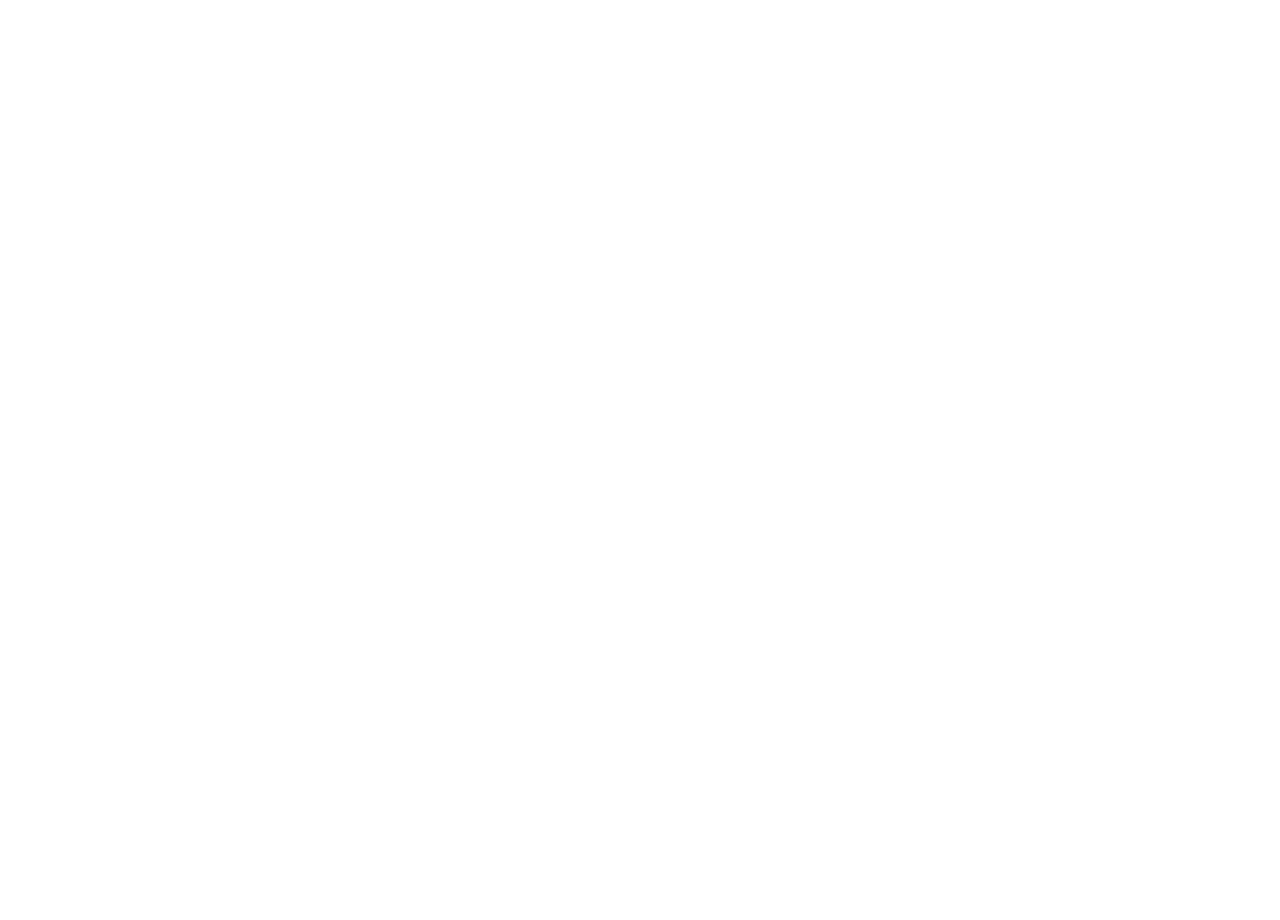
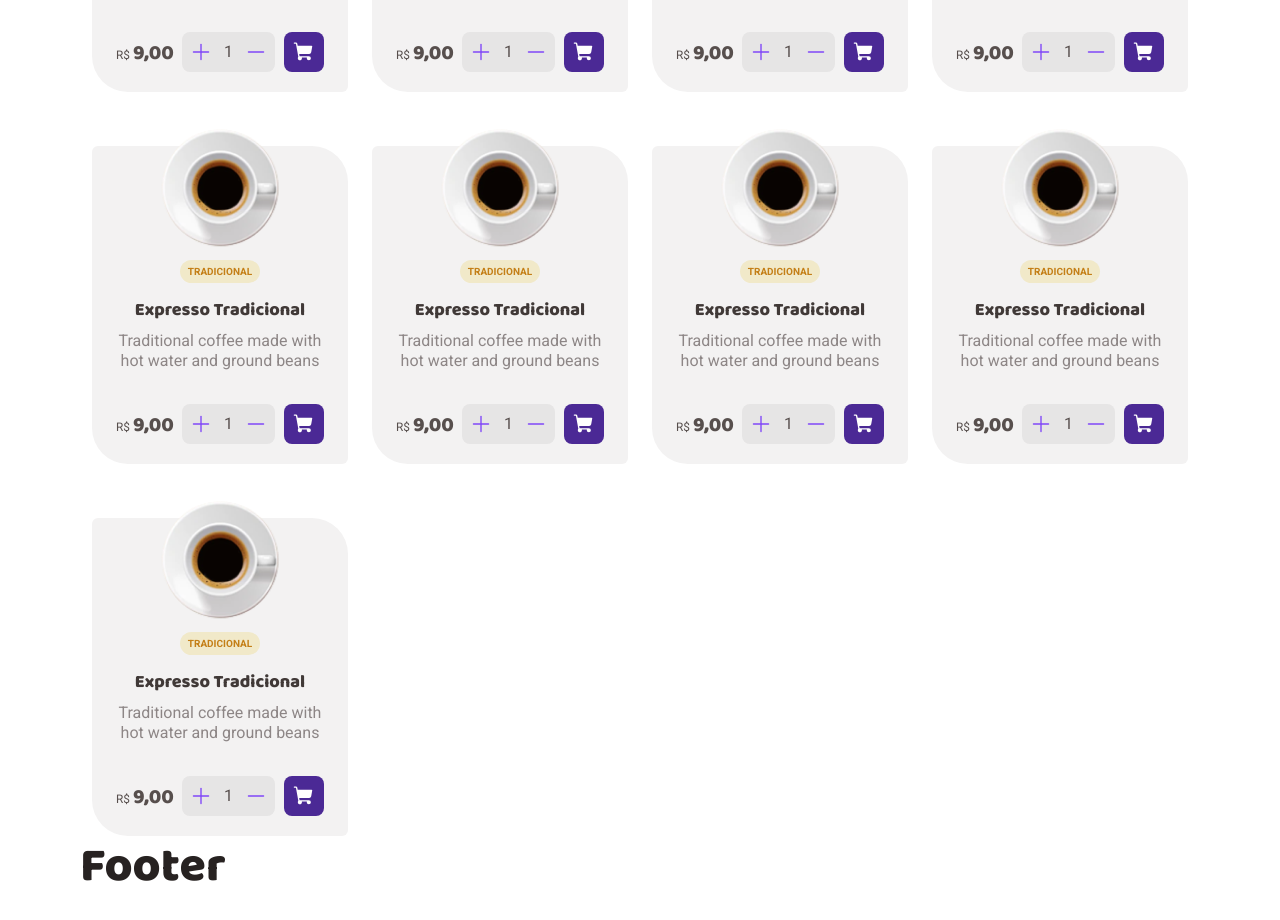
Before and after one commit to marcosvaldeni/coffeedelivery, a React (Vite) app: page / in a window 1280 px wide. Shown: the part 1040-1960 px from the top of the page. Before the commit the page ends 800 px from the top, so only its background shows below. Built offline with nearby package versions, Linux system fonts and the light colour scheme.

Commit message:
Coffee list grid

```diff
--- /dev/null
+++ b/src/components/CoffeCard/index.tsx
@@ -0,0 +1,32 @@
+import { Actions, CardContainer, CartActions, CartButton, CoffeeTag } from './styles';
+
+import traditionalEspresso from '../../assets/imgs/traditional_espresso.png';
+import { Minus, Plus, ShoppingCart } from 'phosphor-react';
+
+export function CoffeeCard() {
+  return (
+    <CardContainer>
+      <img src={traditionalEspresso} alt="Upper view of a traditional Espresso" />
+
+      <CoffeeTag>Tradicional</CoffeeTag>
+
+      <h3>Expresso Tradicional</h3>
+      <p>Traditional coffee made with hot water and ground beans</p>
+
+      <Actions>
+        <span>R$ <strong>9,00</strong></span>
+
+        <div>
+          <CartActions>
+            <Plus size={22} />
+            <span>1</span>
+            <Minus size={22} />
+          </CartActions>
+          <CartButton>
+            <ShoppingCart size={22} weight="fill" />
+          </CartButton>
+        </div>
+      </Actions>
+    </CardContainer>
+  );
+}
--- /dev/null
+++ b/src/components/CoffeCard/styles.ts
@@ -0,0 +1,130 @@
+import styled from 'styled-components';
+
+export const CardContainer = styled.div`
+  width: 24rem;
+  margin-top: 3.375rem;
+  padding: 0 1.5rem 1.25rem 1.5rem;
+
+  background: ${props => props.theme['base-card']};
+  border-radius: 6px 36px;
+
+  display: flex;
+  flex-direction: column;
+  align-items: center;
+
+  img {
+    margin-top: -1.125rem;
+  }
+
+  h3 {
+    margin-top: 1rem;
+  }
+
+  > p {
+    margin-top: 0.5rem;
+    color: ${props => props.theme['base-label']};
+    font-size: 0.875;
+    text-align: center;
+  }
+
+  @media (min-width: 575px) {
+    width: 20rem;
+  }
+
+  @media (min-width: 1200px) {
+    width: 16rem;
+  }
+`;
+
+export const CoffeeTag = styled.span`
+  margin-top: 0.75rem;
+  padding: 2px 8px;
+  border-radius: 100px;
+  background: ${props => props.theme['primary-100']};
+  font-size: 0.625rem;
+  font-weight: 800;
+  height: calc(0.625rem + 13px);
+  color: ${props => props.theme['primary-900']};
+  text-transform: uppercase;
+  display: inline-block;
+`;
+
+export const Actions = styled.div`
+  width: 100%;
+  margin-top: 2rem;
+  display: flex;
+  align-items: center;
+  justify-content: space-between;
+
+  > div {
+    display: flex;
+    align-items: center;
+    gap: 0.3125rem;
+  }
+
+  > span {
+    margin-top: 5px;
+    margin-right: 0.5rem;
+    display: inline-block;
+
+    > strong {
+      font-family: 'Baloo 2';
+      font-weight: 800;
+      font-size: 2rem;
+    }
+  }
+
+  @media (min-width: 1200px) {
+    > span {
+      font-size: 0.74rem;
+      > strong {
+        font-size: 1.3rem;
+      }
+    }
+  }
+`;
+
+export const CartActions = styled.div`
+  height: 2.5rem;
+  margin-right: 4px;
+  padding: 0 8px;
+  border-radius: 8px;
+
+  background: ${props => props.theme['base-button']};
+
+  display: flex;
+  align-items: center;
+  justify-content: center;
+  gap: 12px;
+
+  > svg {
+    color: ${props => props.theme['secondary-500']};
+    cursor: pointer;
+
+    &:hover {
+      color: ${props => props.theme['secondary-900']};
+    }
+  }
+`;
+
+export const CartButton = styled.div`
+  width: 2.5rem;
+  height: 2.5rem;
+  background: ${props => props.theme['secondary-900']};
+  border-radius: 8px;
+  cursor: pointer;
+  transition: all ;
+
+  display: flex;
+  align-items: center;
+  justify-content: center;
+  transition: all 0.5s;
+
+  > svg {
+    color:  ${props => props.theme.white};
+  }
+
+  &:hover {
+    background: ${props => props.theme['secondary-500']};
+  }
+`;
--- /dev/null
+++ b/src/components/CoffeeList/index.tsx
@@ -0,0 +1,41 @@
+import { CoffeeCard } from "../CoffeCard";
+import { CardContainer, ListContainer } from "./styles";
+
+export function CoffeeList() {
+  return (
+    <ListContainer>
+      <h2>Out Coffees</h2>
+
+      <div>
+        <CardContainer>
+          <CoffeeCard />
+        </CardContainer>
+        <CardContainer>
+          <CoffeeCard />
+        </CardContainer>
+        <CardContainer>
+          <CoffeeCard />
+        </CardContainer>
+        <CardContainer>
+          <CoffeeCard />
+        </CardContainer>
+        <CardContainer>
+          <CoffeeCard />
+        </CardContainer>
+        <CardContainer>
+          <CoffeeCard />
+        </CardContainer>
+        <CardContainer>
+          <CoffeeCard />
+        </CardContainer>
+        <CardContainer>
+          <CoffeeCard />
+        </CardContainer>
+        <CardContainer>
+          <CoffeeCard />
+        </CardContainer>
+
+      </div>
+    </ListContainer>
+  );
+}
--- /dev/null
+++ b/src/components/CoffeeList/styles.ts
@@ -0,0 +1,30 @@
+import styled from 'styled-components';
+
+export const ListContainer = styled.section`
+  margin-top: 2rem;
+
+  > div {
+    display: grid;
+
+    grid-template-columns: repeat(auto-fit, minmax(25rem, 1fr));
+    grid-template-rows: repeat(auto-fit, auto-fit);
+  }
+
+  @media (min-width: 575px) {
+    > div {
+      grid-template-columns: repeat(auto-fit, minmax(21rem, 1fr));
+    }
+  }
+
+  @media (min-width: 1200px) {
+    > div {
+      grid-template-columns: repeat(auto-fit, minmax(17rem, 1fr));
+    }
+  }
+`;
+
+export const CardContainer = styled.div`
+  display: flex;
+  align-items: center;
+  justify-content: center;
+`;
--- /dev/null
+++ b/src/components/Footer/index.tsx
@@ -0,0 +1,9 @@
+import { FooterContainer } from './styles';
+
+export function Footer() {
+  return (
+    <FooterContainer>
+      <h1>Footer</h1>
+    </FooterContainer>
+  );
+}
--- /dev/null
+++ b/src/components/Footer/styles.ts
@@ -0,0 +1,7 @@
+import styled from 'styled-components';
+
+export const FooterContainer = styled.footer`
+  height: 100rem;
+  color: red;
+
+`;
--- a/src/components/Landing/styles.ts
+++ b/src/components/Landing/styles.ts
@@ -57,14 +57,9 @@ export const InfoDiv = styled.div`
   }
 
   li + li {
-    margin-top: 1rem;
-  }
-
-  @media (min-width: 575px) {
-
+    margin-top: 1.3rem;
   }
 `;
-
 
 const SpanBase = styled.span`
   padding: 0.5rem;
--- a/src/layouts/DefaultLayout.tsx
+++ b/src/layouts/DefaultLayout.tsx
@@ -1,4 +1,5 @@
 import { Outlet } from 'react-router-dom';
+import { Footer } from '../components/Footer';
 import { Header } from '../components/Header';
 
 export function DefaultLayout() {
@@ -6,6 +7,7 @@ export function DefaultLayout() {
     <>
       <Header />
       <Outlet />
+      <Footer />
     </>
   )
 }
--- a/src/pages/Home/index.tsx
+++ b/src/pages/Home/index.tsx
@@ -1,9 +1,11 @@
+import { CoffeeList } from "../../components/CoffeeList";
 import { Landing } from "../../components/Landing";
 
 export function Home() {
   return (
     <>
       <Landing />
+      <CoffeeList />
     </>
   );
 }
--- a/src/styles/global.ts
+++ b/src/styles/global.ts
@@ -38,7 +38,10 @@ export const GlobalStyle = createGlobalStyle`
 
   body {
     background: ${pros => pros.theme.background};
-    background: url(${background}) no-repeat center 100px / cover;
+    background: url(${background});
+    background-repeat: no-repeat;
+    background-position: left top;
+
     color: ${pros => pros.theme['base-text']};
 		-webkit-font-smoothing: antialiased;
   }
--- a/src/styles/themes/default.tsx
+++ b/src/styles/themes/default.tsx
@@ -15,6 +15,7 @@ export const defaultTheme = {
   'base-hover': '#D7D5D5',
   'base-button': '#E6E5E5',
   'base-input': '#EDEDED',
+  'base-card': '#F3F2F2',
   'background': '#FAFAFA',
   'white': '#FFF',
 
```
Also changed, not shown: src/assets/background.svg, src/assets/imgs/traditional_espresso.png (added).
